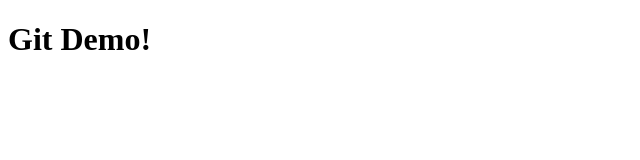
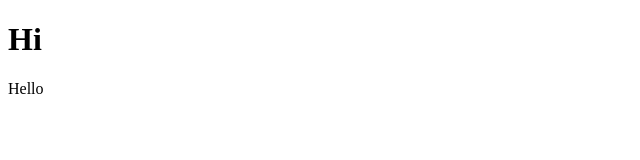
Before and after one commit to jazjaz122/new-repo, a plain HTML site: page index.html in a window 1280 px wide. Shown: the whole page, without its empty margins (0-640 px from the left). Drawn offline with Linux system fonts and the light colour scheme.

Commit message:
Add p tag

```diff
--- a/index.html
+++ b/index.html
@@ -2,10 +2,12 @@
 <html lang="en">
   <head>
     <meta charset="UTF-8" />
+    <meta http-equiv="X-UA-Compatible" content=""IE=edge">
     <meta name="viewport" content="width=device-width, initial-scale=1.0" />
     <title>Document</title>
   </head>
   <body>
-    <h1>Git Demo!</h1>
+    <h1>Hi</h1>
+    <p>Hello</p>
   </body>
 </html>
```
